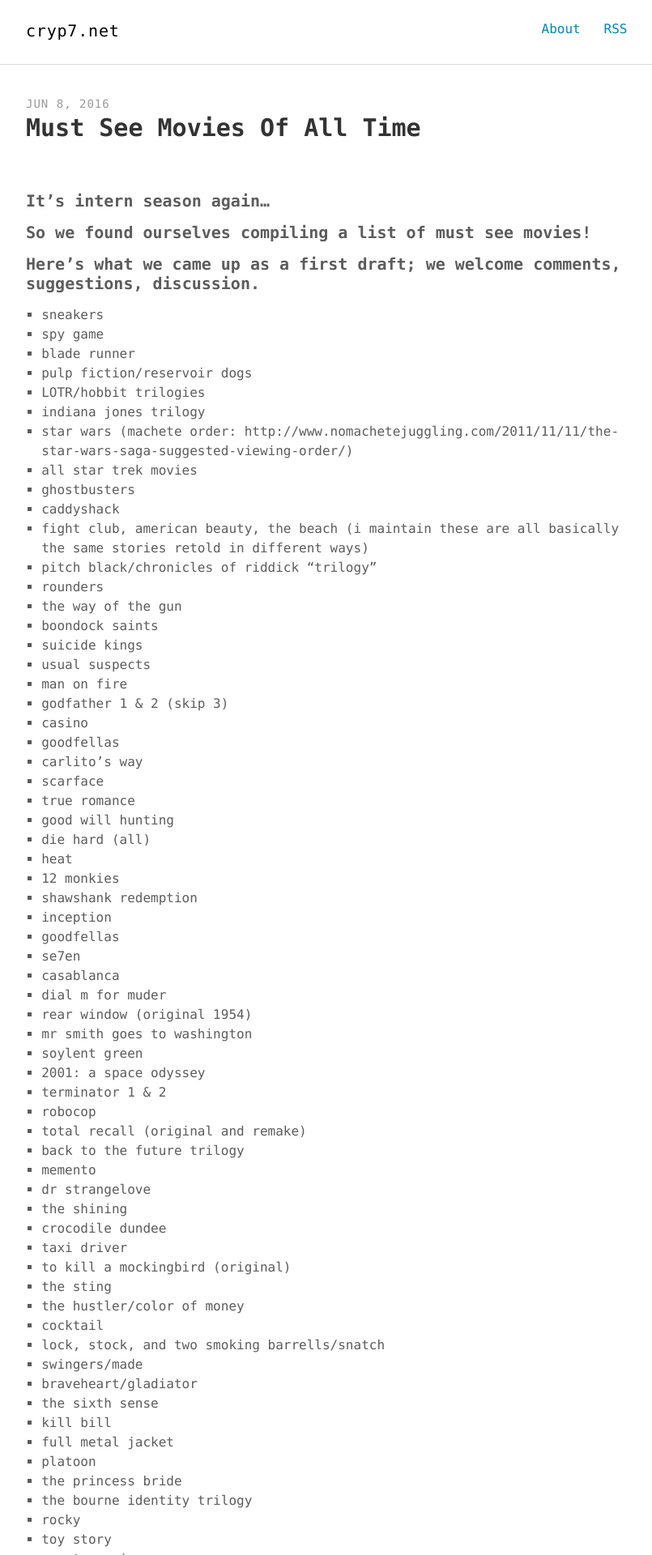
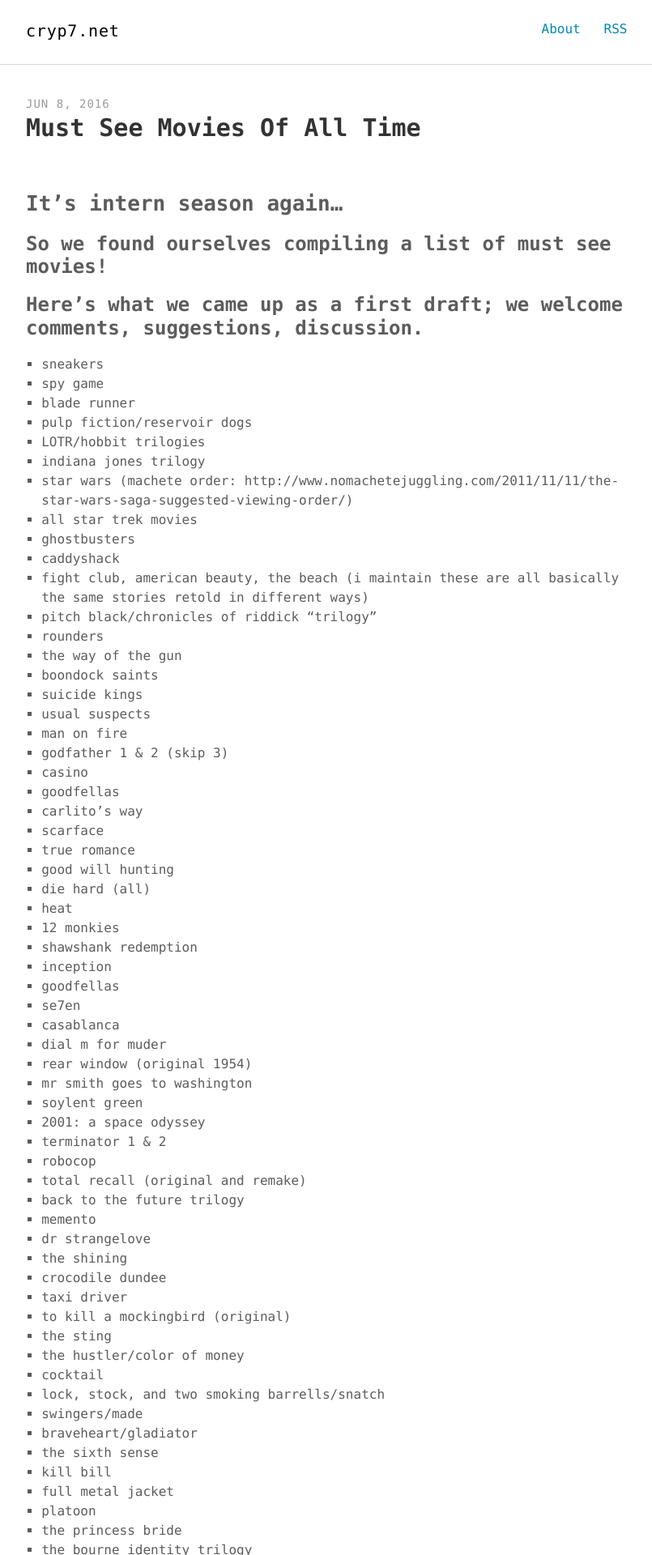
Before and after one commit to enkaskal/enkaskal.github.io, a Jekyll site: the page built from _posts/2016-06-08-must-see-movies-of-all-time.md, in a window 1280 px wide. Shown: the top 1920 px of the page at 81% size, without its empty margins (232-1037 px from the left). Built offline with Jekyll 4.4.1, drawn with Linux system fonts in a browser that asks for light colours.

Commit message:
formatting

```diff
--- a/_posts/2016-06-08-must-see-movies-of-all-time.md
+++ b/_posts/2016-06-08-must-see-movies-of-all-time.md
@@ -4,11 +4,11 @@ title: "Must See Movies Of All Time"
 description: "It’s intern season again, and found myself compiling a list of must see movies"
 keywords: "mustsee movies Star Wars StarWars Film"
 ---
-#### It’s intern season again...
+## It’s intern season again...
 
-#### So we found ourselves compiling a list of must see movies!
+### So we found ourselves compiling a list of must see movies!
 
-#### Here’s what we came up as a first draft; we welcome comments, suggestions, discussion.
+### Here’s what we came up as a first draft; we welcome comments, suggestions, discussion.
 
  * sneakers
  * spy game
```
